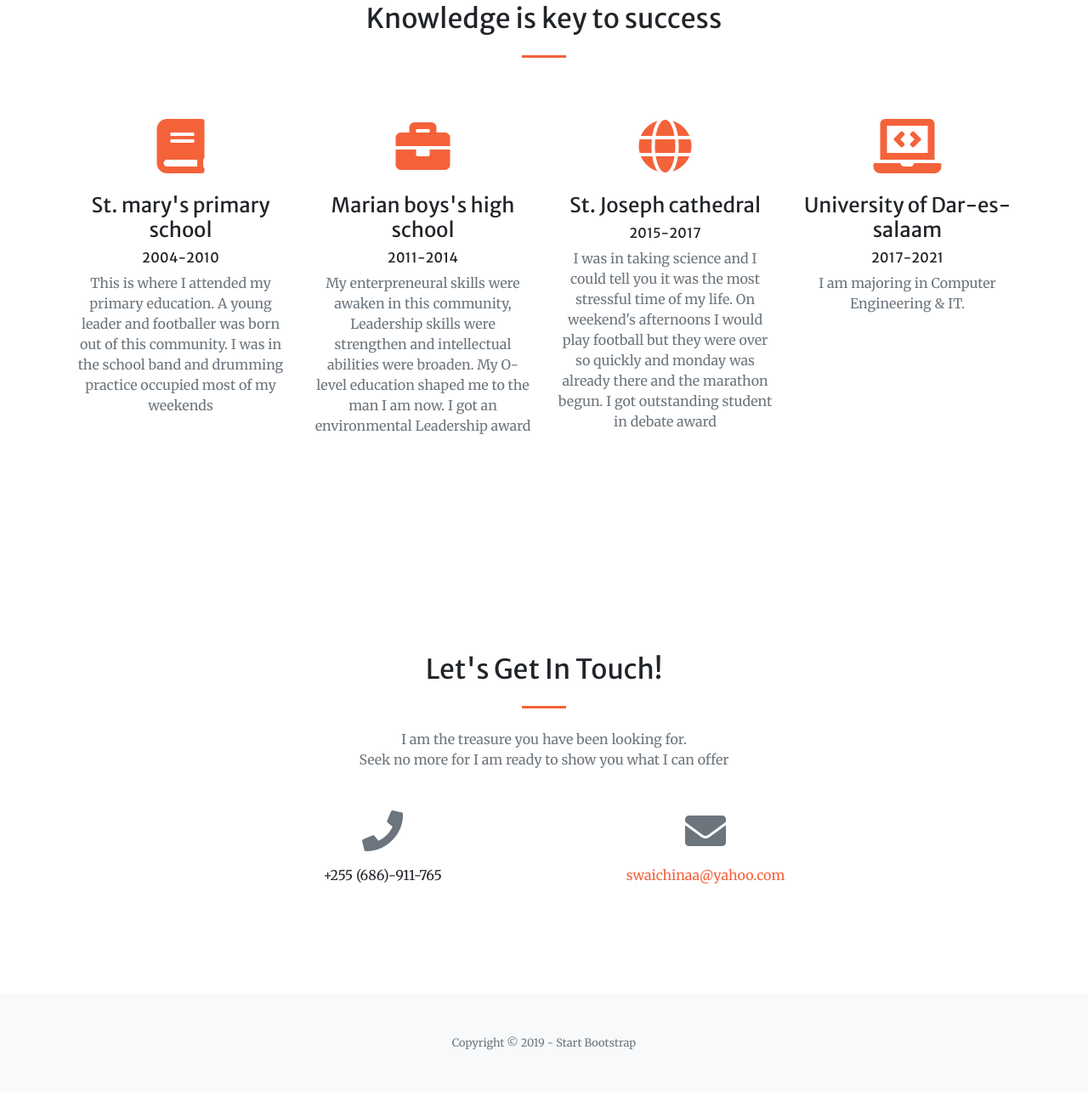
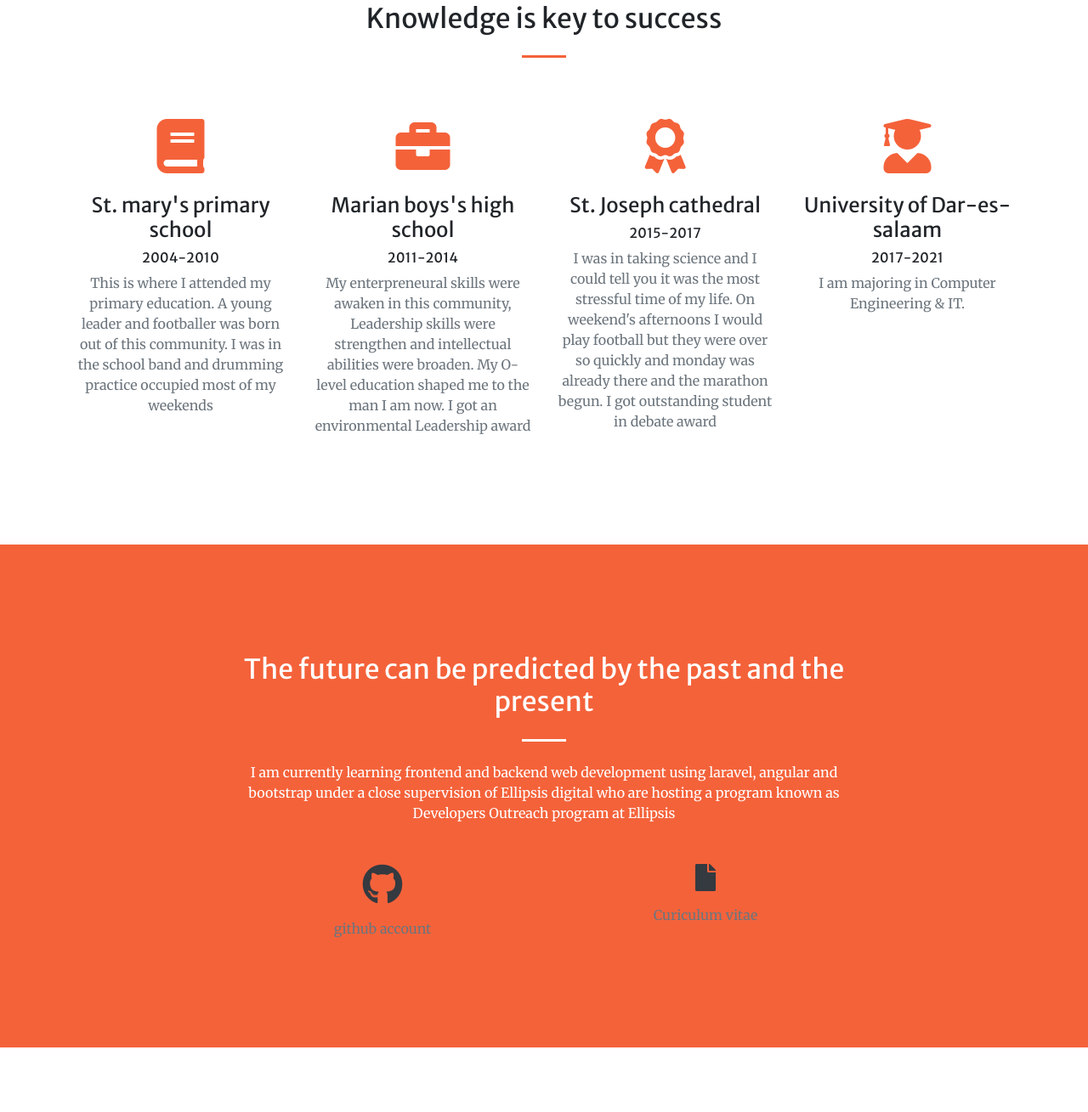
Before and after one commit to jhon-swai/bootstrap_frontend_web, a website with bundled scripts: page index.html in a window 1280 px wide. Shown: the part 1451-2760 px from the top of the page at 85% size. Before the commit the page ends 2737 px from the top, so only its background shows below. Built offline with nearby package versions, Linux system fonts and the light colour scheme.

Commit message:
Addition of the experience portion

```diff
--- a/index.html
+++ b/index.html
@@ -107,7 +107,7 @@
         </div>
         <div class="col-lg-3 col-md-6 text-center">
           <div class="mt-5">
-            <i class="fas fa-4x fa-globe text-primary mb-4"></i>
+            <i class="fas fa-4x fa-award text-primary mb-4"></i>
             <h3 class="h4 mb-2">St. Joseph cathedral</h3>
             <h6 class="h6 mb-2">2015-2017</h6>
             <p class="text-muted mb-0">I was in taking science and I could tell you it was the most stressful time of my life. On weekend's afternoons I would play football but they were over so quickly and monday was already there and the marathon begun. I got outstanding student in debate award</p>
@@ -115,7 +115,7 @@
         </div>
         <div class="col-lg-3 col-md-6 text-center">
           <div class="mt-5">
-            <i class="fas fa-4x fa-laptop-code text-primary mb-4"></i>
+            <i class="fas fa-4x fa-user-graduate text-primary mb-4"></i>
             <h3 class="h4 mb-2">University of Dar-es-salaam</h3>
             <h6 class="h6 mb-2">2017-2021</h6>
             <p class="text-muted mb-0">I am majoring in Computer Engineering & IT.</p>
@@ -127,8 +127,8 @@
     </div>
   </section>
 
-  <!-- experience Section -->
-  <!-- <section id="experience">
+  <!-- gallery Section -->
+  <!-- <section id="gallery">
     <div class="container-fluid p-0">
       <div class="row no-gutters">
         <div class="col-lg-4 col-sm-6">
@@ -221,6 +221,35 @@
     </div>
   </section> -->
 
+
+
+  <!-- Experience Section -->
+  <section class="page-section bg-primary" id="experience">
+    <div class="container">
+      <div class="row justify-content-center">
+        <div class="col-lg-8 text-center">
+          <h2 class="text-white mt-0">The future can be predicted by the past and the present</h2>
+          <hr class="divider light my-4">
+          <p class="text-white mb-5">I am currently learning frontend and backend web development using laravel, angular and bootstrap under a close supervision of Ellipsis digital who are hosting a program known as Developers Outreach program at Ellipsis</p>
+
+        </div>
+      </div>
+      <div class="row">
+        <div class="col-lg-4 ml-auto text-center mb-5 mb-lg-0">
+          <a href="https://github.com/jhon-swai" target="_blank"><i class="fab fa-github fa-3x mb-3 text-dark"></i></a>
+          <a class="d-block text-muted" href="https://github.com/jhon-swai" target="_blank">github account </a>
+        </div>
+        <div class="col-lg-4 mr-auto text-center">
+          <a href="https://drive.google.com/file/d/14AAd0x-ejTIIkBGuLx_jcLvqPpbWxbeo/view?usp=sharing"><i class="fas fa-file fa-2x mb-3 text-dark"></i></a>
+
+          <a class="d-block text-muted" href="https://drive.google.com/file/d/14AAd0x-ejTIIkBGuLx_jcLvqPpbWxbeo/view?usp=sharing" target='_blank'>Curiculum vitae</a>
+        </div>
+      </div>
+    </div>
+  </section>
+
+
+
   <!-- Contact Section -->
   <section class="page-section" id="contact">
     <div class="container">
```
